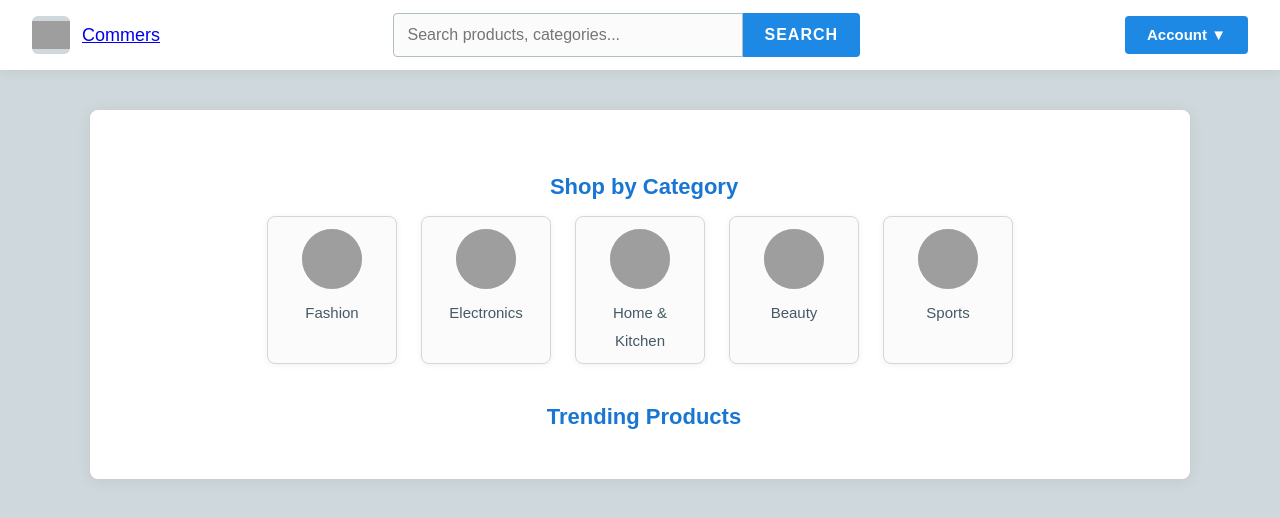
After one commit to Nsjminecraft/ShimplyShop, a Flask app: page /main in a window 1280 px wide. The commit adds this page. Shown: the top 518 px of the page. Run offline with Flask 3, Linux system fonts and the light colour scheme; data that the repository does not hold is empty; grey boxes are pictures that could not be loaded.

Commit message:
added the ecomerce part of it

```diff
--- a/static/css/styles.css
+++ b/static/css/styles.css
@@ -1,8 +1,3 @@
-/*
-  Colors: http://getuicolors.com
-*/
-
-/* Setup */
 :root {
   --black: #000000;
   --almost-black: #263238;
@@ -33,7 +28,6 @@ body {
   background: var(--grey-light);
 }
 
-/* Typography */
 .center {
   text-align: center;
 }
@@ -56,7 +50,6 @@ p {
   margin: 24px 0;
 }
 
-/* Cards */
 .card-wrapper {
   margin: 0 auto;
   padding: 90px 30px;
@@ -88,7 +81,6 @@ p {
   }
 }
 
-/* Forms */
 form {
   transition: opacity .15s ease;
 }
@@ -139,7 +131,6 @@ label {
   display: none;
 }
 
-/* Buttons */
 .btn {
   margin: 0 0 24px;
   padding: 11px 30px 10px;
@@ -176,3 +167,292 @@ input[type=submit] {
   margin: 34px auto 24px;
   display: block;
 }
+
+.main-wrapper {
+  max-width: 1100px;
+  margin: 40px auto;
+  padding: 32px 24px;
+  background: var(--white);
+  border-radius: 8px;
+  box-shadow: 0 2px 16px rgba(0,0,0,0.07);
+}
+
+.search-bar {
+  display: flex;
+  justify-content: center;
+  align-items: center;
+  margin-bottom: 32px;
+  gap: 8px;
+}
+.search-input {
+  width: 350px;
+  padding: 10px 14px;
+  border: 1px solid var(--grey);
+  border-radius: 4px 0 0 4px;
+  font-size: 16px;
+  outline: none;
+  background: var(--almost-white);
+}
+.search-btn {
+  border-radius: 0 4px 4px 0;
+  padding: 10px 22px;
+  font-size: 16px;
+}
+
+.section-title {
+  display: flex;
+  margin: 32px 0 16px 8px;
+  font-size: 22px;
+  color: var(--primary-dark);
+  font-weight: 600;
+  justify-content: center;
+}
+
+.categories {
+  display: flex;
+  gap: 24px;
+  justify-content: center;
+  margin-bottom: 40px;
+  flex-wrap: wrap;
+}
+.category-card {
+  background: var(--almost-white);
+  border-radius: 8px;
+  padding: 12px 18px 8px 18px;
+  width: 130px;
+  text-align: center;
+  box-shadow: 0 1px 6px rgba(0,0,0,0.06);
+  border: 1px solid var(--grey-light);
+  display: flex;
+  flex-direction: column;
+  align-items: center;
+  cursor: pointer;
+  transition: box-shadow 0.2s;
+}
+.category-card:hover {
+  box-shadow: 0 4px 16px rgba(30,136,229,0.10);
+  border-color: var(--primary);
+}
+.category-card img {
+  width: 60px;
+  height: 60px;
+  object-fit: cover;
+  border-radius: 50%;
+  margin-bottom: 10px;
+  background: var(--grey-light);
+}
+.category-card span {
+  font-size: 15px;
+  color: var(--grey-dark);
+  font-weight: 500;
+}
+
+.products {
+  display: flex;
+  gap: 32px;
+  justify-content: flex-start;
+  flex-wrap: wrap;
+  margin-top: 16px;
+}
+.product-card {
+  background: var(--almost-white);
+  border-radius: 8px;
+  padding: 20px 16px 24px 16px;
+  width: 220px;
+  text-align: center;
+  box-shadow: 0 1px 8px rgba(0,0,0,0.06);
+  border: 1px solid var(--grey);
+  display: flex;
+  flex-direction: column;
+  align-items: center;
+}
+.product-img {
+  width: 100%;
+  height: 120px;
+  object-fit: cover;
+  border-radius: 6px;
+  margin-bottom: 16px;
+  background: var(--grey-light);
+}
+.product-card h3 {
+  font-size: 18px;
+  color: var(--almost-black);
+  margin: 12px 0 8px 0;
+}
+.product-card p {
+  font-size: 16px;
+  color: var(--primary-dark);
+  margin: 0 0 12px 0;
+}
+
+/* Header Styles */
+.main-header {
+  width: 100%;
+  background: var(--white);
+  box-shadow: 0 2px 12px rgba(0,0,0,0.07);
+  display: flex;
+  align-items: center;
+  justify-content: space-between;
+  padding: 0 32px;
+  height: 70px;
+  position: sticky;
+  top: 0;
+  z-index: 100;
+}
+
+.header-left {
+  display: flex;
+  align-items: center;
+  gap: 12px;
+}
+
+.logo {
+  height: 38px;
+  width: 38px;
+  object-fit: contain;
+  border-radius: 6px;
+  background: var(--grey-light);
+}
+
+.company-name {
+  font-size: 1.6rem;
+  font-weight: 700;
+  color: var(--primary-dark);
+  letter-spacing: 1px;
+}
+
+.header-search-bar {
+  display: flex;
+  align-items: center;
+  flex: 1;
+  max-width: 500px;
+  margin: 0 32px;
+}
+
+.header-search-bar .btn {
+  margin: 0;
+  height: 44px;
+  font-size: 16px;
+  padding: 0 22px;
+  border-radius: 0 4px 4px 0;
+  display: flex;
+  align-items: center;
+}
+.header-search-bar .search-input {
+  height: 44px;
+  border-radius: 4px 0 0 4px;
+  margin: 0;
+  font-size: 16px;
+}
+
+.header-right {
+  display: flex;
+  align-items: center;
+  gap: 18px;
+}
+
+/* Dropdown Menu */
+.dropdown {
+  position: relative;
+  display: inline-block;
+}
+
+.dropbtn {
+  background: var(--primary);
+  color: var(--white);
+  padding: 10px 22px;
+  font-size: 15px;
+  border: none;
+  border-radius: 4px;
+  cursor: pointer;
+  font-weight: 600;
+  transition: background 0.15s;
+}
+
+.dropbtn:hover {
+  background: var(--primary-dark);
+}
+
+.dropdown-content {
+  display: none;
+  position: absolute;
+  right: 0;
+  background: var(--white);
+  min-width: 150px;
+  box-shadow: 0 8px 24px rgba(0,0,0,0.12);
+  border-radius: 6px;
+  z-index: 1;
+  margin-top: 8px;
+}
+
+.dropdown-content a {
+  color: var(--almost-black);
+  padding: 12px 18px;
+  text-decoration: none;
+  display: block;
+  border-bottom: 1px solid var(--grey-light);
+  font-size: 15px;
+  transition: background 0.12s;
+}
+
+.dropdown-content a:last-child {
+  border-bottom: none;
+}
+
+.dropdown-content a:hover {
+  background: var(--grey-light);
+}
+
+.dropdown:hover .dropdown-content,
+.dropdown:focus-within .dropdown-content,
+.dropdown-content:hover {
+  display: block;
+}
+
+.cart-table {
+  width: 100%;
+  border-collapse: collapse;
+  margin-top: 24px;
+}
+.cart-table th, .cart-table td {
+  border: 1px solid var(--grey-light);
+  padding: 10px 8px;
+  text-align: left;
+}
+.cart-table th {
+  background: var(--almost-white);
+}
+.cart-table img {
+  border-radius: 4px;
+  margin-right: 8px;
+}
+
+@media only screen and (max-width: 900px) {
+  .products, .categories {
+    flex-direction: column;
+    align-items: center;
+    gap: 24px;
+  }
+  .main-wrapper {
+    padding: 16px 4px;
+  }
+  .search-input {
+    width: 100%;
+    min-width: 0;
+  }
+  .main-header {
+    flex-direction: column;
+    height: auto;
+    padding: 12px 8px;
+    gap: 10px;
+  }
+  .header-search-bar {
+    margin: 10px 0;
+    width: 100%;
+    max-width: 100%;
+  }
+  .header-search-bar .search-input {
+    width: 100%;
+    min-width: 0;
+  }
+}
--- a/templates/base.html
+++ b/templates/base.html
@@ -8,13 +8,32 @@
     <title>User Login System</title>
 </head>
 <body>
+    <header class="main-header">
+        <div class="header-left">
+            <img src="/static/img/logo.png" alt="Commers Logo" class="logo">
+            <a href="/main" class="storenameheader">Commers</a>
+        </div>
+        <form class="header-search-bar" action="#" method="get">
+            <input type="text" placeholder="Search products, categories..." class="search-input">
+            <button class="btn search-btn" type="submit">Search</button>
+        </form>
+        <div class="header-right">
+            <div class="dropdown">
+                <button class="dropbtn">Account &#x25BC;</button>
+                <div class="dropdown-content">
+                    <a href="/cart">Cart</a>
+                    <a href="/dashboard/">Account</a>
+                    <a href="/user/signout">Logout</a>
+                </div>
+            </div>
+        </div>
+    </header>
 
-    {% block content%}
-        {# Template insterted here #}
+    {% block content %}
+        {# Template inserted here #}
     {% endblock %}
 
     <script src="{{ url_for('static', filename='js/jquery.js') }}"></script>
     <script src="{{ url_for('static', filename='js/scripts.js') }}"></script>
-
 </body>
 </html>
--- /dev/null
+++ b/templates/main.html
@@ -0,0 +1,46 @@
+{% extends "base.html" %}
+
+{% block content %}
+<div class="main-wrapper">
+
+    <h2 class="section-title">Shop by Category</h2>
+    <div class="categories">
+        <div class="category-card">
+            <img src="/static/img/cat-fashion.jpg" alt="Fashion">
+            <span>Fashion</span>
+        </div>
+        <div class="category-card">
+            <img src="/static/img/cat-electronics.jpg" alt="Electronics">
+            <span>Electronics</span>
+        </div>
+        <div class="category-card">
+            <img src="/static/img/cat-home.jpg" alt="Home & Kitchen">
+            <span>Home & Kitchen</span>
+        </div>
+        <div class="category-card">
+            <img src="/static/img/cat-beauty.jpg" alt="Beauty">
+            <span>Beauty</span>
+        </div>
+        <div class="category-card">
+            <img src="/static/img/cat-sports.jpg" alt="Sports">
+            <span>Sports</span>
+        </div>
+    </div>
+
+    <h2 class="section-title">Trending Products</h2>
+    <div class="products">
+        {% for product in products %}
+        <div class="product-card">
+            <a href="{{ url_for('product_detail', product_id=product['_id']) }}">
+                <img src="{{ product['image'] }}" alt="{{ product['name'] }}" class="product-img">
+                <h3>{{ product['name'] }}</h3>
+            </a>
+            <p>${{ "%.2f"|format(product['price']) }}</p>
+            <form action="{{ url_for('add_to_cart', product_id=product['_id']) }}" method="post" style="margin:0;">
+                <button class="btn" type="submit">Add to Cart</button>
+            </form>
+        </div>
+        {% endfor %}
+    </div>
+</div>
+{% endblock %}
--- a/user/routes.py
+++ b/user/routes.py
@@ -1,6 +1,7 @@
-from flask import Flask, render_template
-from app import app
+from flask import session, redirect, url_for, render_template, request
+from app import app, db
 from user.models import User
+import uuid
 
 @app.route('/user/signup', methods=['POST'])
 def signup():
@@ -13,3 +14,59 @@ def signout():
 @app.route('/user/login', methods=['POST'])
 def login():
     return User().login()
+
+@app.route('/main')
+def main():
+    products = list(db.products.find())
+    return render_template('main.html', products=products)
+
+@app.route('/add_to_cart/<product_id>', methods=['POST'])
+def add_to_cart(product_id):
+    cart = session.get('cart', {})
+    cart[product_id] = cart.get(product_id, 0) + 1
+    session['cart'] = cart
+    return redirect(request.referrer or url_for('main'))
+
+@app.route('/cart')
+def cart():
+    cart = session.get('cart', {})
+    products = []
+    total = 0
+    for product_id, qty in cart.items():
+        product = db.products.find_one({"_id": product_id})
+        if product:
+            product['qty'] = qty
+            product['subtotal'] = product['price'] * qty
+            total += product['subtotal']
+            products.append(product)
+    return render_template('cart.html', products=products, total=total)
+
+@app.route('/remove_from_cart/<product_id>', methods=['POST'])
+def remove_from_cart(product_id):
+    cart = session.get('cart', {})
+    if product_id in cart:
+        del cart[product_id]
+        session['cart'] = cart
+    return redirect(url_for('cart'))
+
+@app.route('/admin/add_product', methods=['GET', 'POST'])
+def add_product():
+    if request.method == 'POST':
+        product = {
+            "_id": uuid.uuid4().hex,
+            "name": request.form['name'],
+            "price": float(request.form['price']),
+            "stock": int(request.form['stock']),
+            "description": request.form['description'],
+            "image": request.form['image']  # store image URL or filename
+        }
+        db.products.insert_one(product)
+        return redirect(url_for('main'))
+    return render_template('add_product.html')
+
+@app.route('/product/<product_id>')
+def product_detail(product_id):
+    product = db.products.find_one({"_id": product_id})
+    if not product:
+        return "Product not found", 404
+    return render_template('products.html', product=product)
```
Also changed, not shown: templates/add_product.html (added, +19 -0 lines), templates/cart.html (added, +39 -0 lines), templates/products.html (added, +17 -0 lines), templates/home.html (line endings or trailing spaces).
